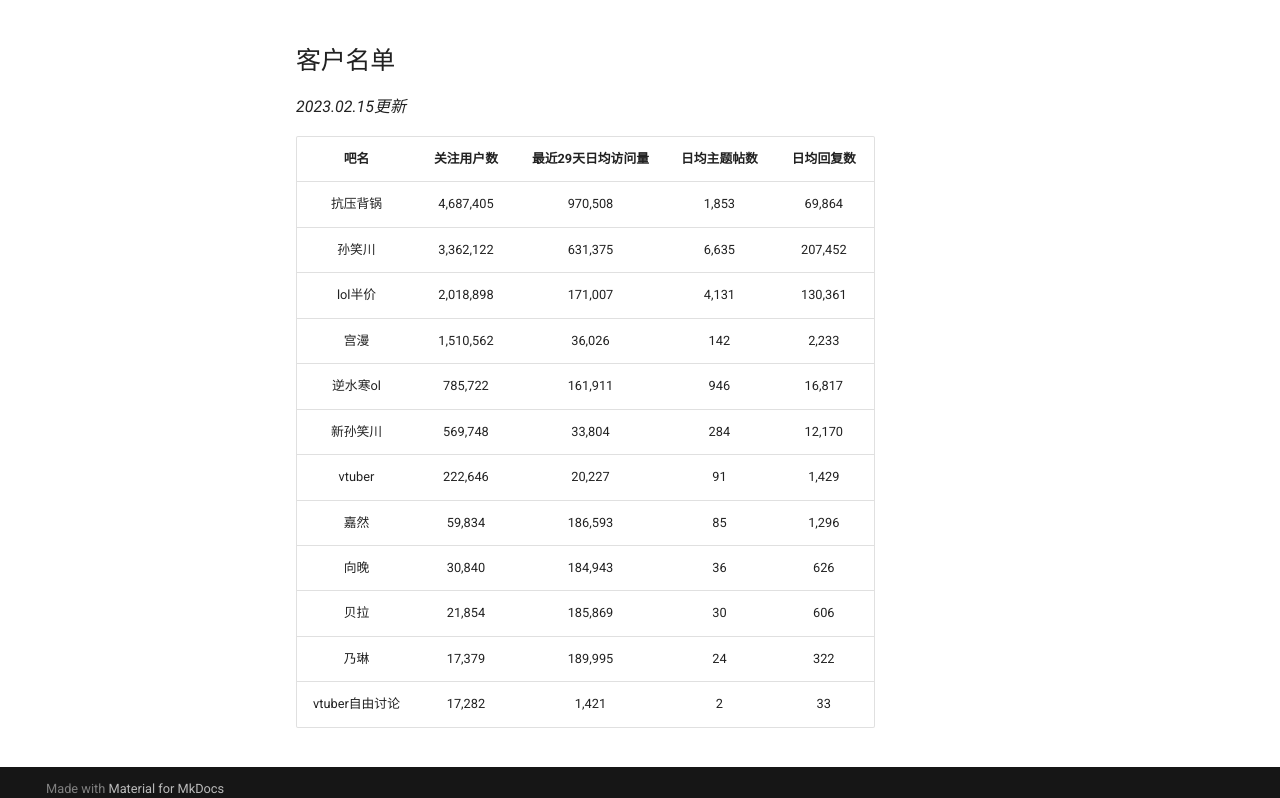
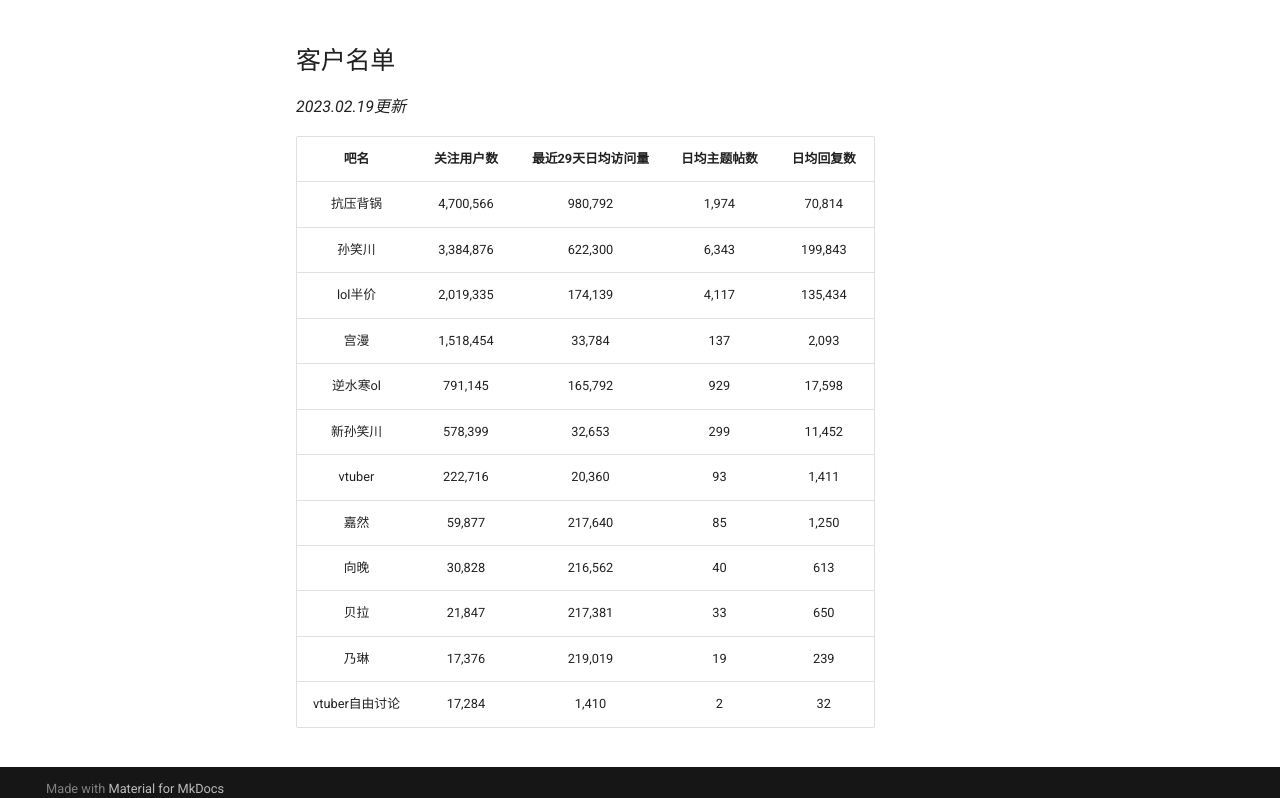
Before and after one commit to lumina37/aiotieba-reviewer, an MkDocs documentation site: the page built from docs/index.md, in a window 1280 px wide and 1400 px high, scrolled down 215 px. Shown: the part 588-1386 px from the top of the window. Built offline with MkDocs 1.6.1 and Material for MkDocs 9.7.7, drawn with Linux system fonts in a browser that asks for light colours; comment, search, counter and statistics services are not loaded.

```diff
--- a/docs/index.md
+++ b/docs/index.md
@@ -23,19 +23,19 @@ pip install aiotieba-reviewer
 
 ## 客户名单
 
-*2023.02.15更新*
+*2023.02.19更新*
 
 |      吧名      | 关注用户数 | 最近29天日均访问量 | 日均主题帖数 | 日均回复数 |
 | :------------: | :--------: | :----------------: | :----------: | :--------: |
-|    抗压背锅    | 4,687,405  |      970,508       |    1,853     |   69,864   |
-|     孙笑川     | 3,362,122  |      631,375       |    6,635     |  207,452   |
-|    lol半价     | 2,018,898  |      171,007       |    4,131     |  130,361   |
-|      宫漫      | 1,510,562  |       36,026       |     142      |   2,233    |
-|    逆水寒ol    |  785,722   |      161,911       |     946      |   16,817   |
-|    新孙笑川    |  569,748   |       33,804       |     284      |   12,170   |
-|     vtuber     |  222,646   |       20,227       |      91      |   1,429    |
-|      嘉然      |   59,834   |      186,593       |      85      |   1,296    |
-|      向晚      |   30,840   |      184,943       |      36      |    626     |
-|      贝拉      |   21,854   |      185,869       |      30      |    606     |
-|      乃琳      |   17,379   |      189,995       |      24      |    322     |
-| vtuber自由讨论 |   17,282   |       1,421        |      2       |     33     |
+|    抗压背锅    | 4,700,566  |      980,792       |    1,974     |   70,814   |
+|     孙笑川     | 3,384,876  |      622,300       |    6,343     |  199,843   |
+|    lol半价     | 2,019,335  |      174,139       |    4,117     |  135,434   |
+|      宫漫      | 1,518,454  |       33,784       |     137      |   2,093    |
+|    逆水寒ol    |  791,145   |      165,792       |     929      |   17,598   |
+|    新孙笑川    |  578,399   |       32,653       |     299      |   11,452   |
+|     vtuber     |  222,716   |       20,360       |      93      |   1,411    |
+|      嘉然      |   59,877   |      217,640       |      85      |   1,250    |
+|      向晚      |   30,828   |      216,562       |      40      |    613     |
+|      贝拉      |   21,847   |      217,381       |      33      |    650     |
+|      乃琳      |   17,376   |      219,019       |      19      |    239     |
+| vtuber自由讨论 |   17,284   |       1,410        |      2       |     32     |
```
Also changed, not shown: README.md (+13 -13 lines).
